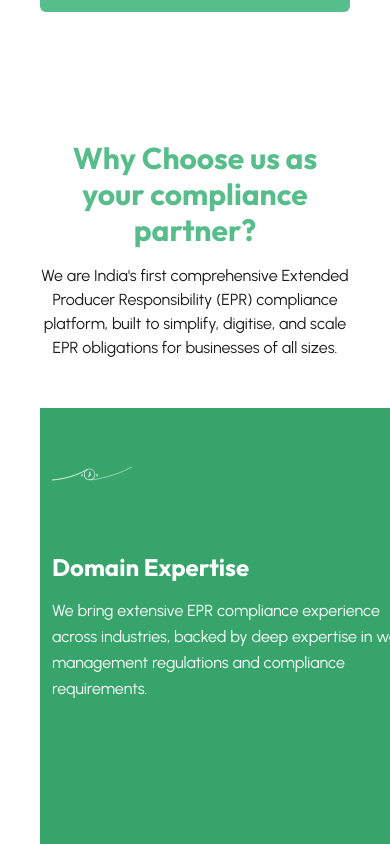
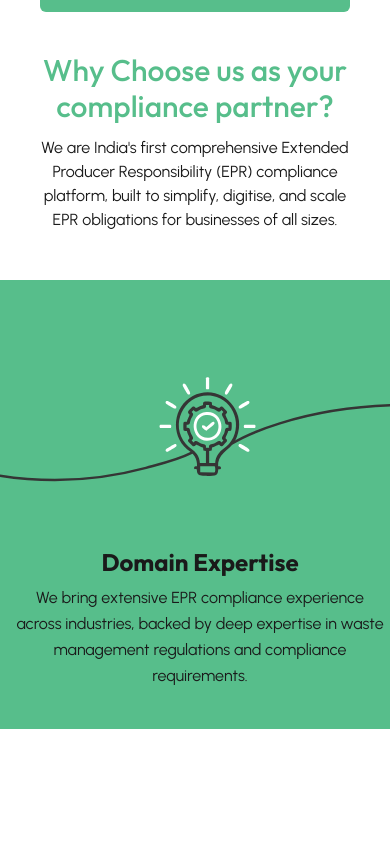
Before and after one commit to Vijayf22labs/filemyepr-ui, a React (Vite) app: page / in a window 390 px wide. Shown: the part 4020-4864 px from the top of the page. Built offline with nearby package versions, Linux system fonts and the light colour scheme.

Commit message:
Refactor WhyChooseUs component: update card icons, colors, and layout for improved visual consistency and responsiveness, including adjustments to text styles and padding.

```diff
--- a/src/components/landing-page/WhyChooseUs.tsx
+++ b/src/components/landing-page/WhyChooseUs.tsx
@@ -6,132 +6,83 @@ import TimelyComplianceIcon from '../../assets/Image 1.svg';
 const WhyChooseUs: React.FC = () => {
   const cards = [
     {
-      icon: DomainIcon,
+      icon: TimelyComplianceIcon,
       title: 'Domain Expertise',
       description: 'We bring extensive EPR compliance experience across industries, backed by deep expertise in waste management regulations and compliance requirements.',
-      bgColor: '#36A46B',
-      textColor: '#FFFFFF',
-      iconColor: '#FFFFFF',
+      bgColor: '#57BE8B',
+      titleColor: '#1A1A1A',
+      descriptionColor: '#1A1A1A',
+      iconColor: '#1A1A1A',
     },
     {
       icon: TechDrivenIcon,
       title: 'Tech Driven',
       description: 'We are tech-first team of Chartered Accountants and Environmental Engineers delivering seamless, end-to-end EPR compliance solutions for sustainable business growth and success.',
       bgColor: '#FFFFFF',
-      textColor: '#57BE8B',
+      titleColor: '#57BE8B',
+      descriptionColor: '#57BE8B',
       iconColor: '#1A1A1A',
     },
     {
-      icon: TimelyComplianceIcon,
+      icon: DomainIcon,
       title: '100% on time compliance',
       description: 'We simplify EPR compliance through our reliable recycler network, ensuring timely and effective compliance for your business.',
       bgColor: '#2C2C2C',
-      textColor: '#FFFFFF',
-      iconColor: '#FFFFFF',
+      titleColor: '#FFFFFF',
+      descriptionColor: '#FFFFFF',
+      iconColor: '#57BE8B',
     },
   ];
 
   return (
-    <section className="bg-white py-12 md:py-16 w-full overflow-x-hidden">
+    <section className="bg-white pb-10 w-full overflow-x-hidden">
       <div
-        className="bg-white flex flex-col w-full max-w-[1200px] mx-auto"
-        style={{
-          minHeight: '744px',
-          padding: '40px',
-          gap: '48px'
-        }}
+        className="bg-white flex flex-col w-full"
       >
         {/* Header */}
-        <div className="flex flex-col items-center justify-center gap-4">
-          <h2 className="text-[#57BE8B] font-urbanist font-bold text-3xl md:text-4xl lg:text-[40px] text-center">
+        <div className="flex flex-col items-center justify-center gap-3 pb-12 px-10">
+          <h2 className="text-[#57BE8B] font-urbanist font-medium text-3xl md:text-4xl lg:text-[40px] text-center">
             Why Choose us as your compliance partner?
           </h2>
-          <p className="text-[#1A1A1A] font-urbanist text-base md:text-lg text-center max-w-4xl text-opacity-80">
+          <p className="text-[#1A1A1A] font-urbanist text-base md:text-lg text-center text-opacity-80">
             We are India's first comprehensive Extended Producer Responsibility (EPR) compliance platform, built to simplify, digitise, and scale EPR obligations for businesses of all sizes.
           </p>
         </div>
 
         {/* Cards Container with Wavy Lines */}
         <div
-          className="relative flex flex-col lg:flex-row items-start justify-center w-full"
-          style={{
-            minHeight: '500px',
-            gap: '10px'
-          }}
+          className="relative flex flex-col lg:flex-row items-stretch justify-center w-full"
         >
-          {/* Wavy Line Background - SVG overlay positioned at icon level */}
-          <svg
-            className="absolute top-0 left-0 w-full h-full pointer-events-none z-10"
-            style={{ minHeight: '500px' }}
-            viewBox="0 0 1200 500"
-            preserveAspectRatio="none"
-          >
-            {/* Wavy path connecting the three card icons - positioned at icon level (~120px from top) */}
-            <defs>
-              <linearGradient id="wavyGradient" x1="0%" y1="0%" x2="100%" y2="0%">
-                <stop offset="0%" stopColor="#36A46B" />
-                <stop offset="33%" stopColor="#36A46B" />
-                <stop offset="50%" stopColor="#FFFFFF" />
-                <stop offset="100%" stopColor="#FFFFFF" />
-              </linearGradient>
-            </defs>
-            {/* Wavy line path - passes through icon area, more pronounced wave */}
-            <path
-              d="M 200 120 Q 400 80, 600 120 Q 800 160, 1000 120"
-              stroke="url(#wavyGradient)"
-              strokeWidth="3"
-              fill="none"
-              strokeLinecap="round"
-            />
-          </svg>
-
           {/* Cards */}
           {cards.map((card, index) => (
             <div
               key={index}
-              className="relative z-20 flex flex-col"
-              style={{
-                width: '400px',
-                minHeight: '500px',
-                paddingTop: '40px',
-                paddingRight: '12px',
-                paddingBottom: '40px',
-                paddingLeft: '12px',
-                backgroundColor: card.bgColor,
-                borderRadius: '0px',
-                flexShrink: 0,
-              }}
+              className="relative z-20 py-10 flex flex-col w-[400px] bg-white border-0 shrink-0"
+              style={{ backgroundColor: card.bgColor }}
             >
               {/* Icon */}
-              <div className="flex items-center justify-start mb-6" style={{ position: 'relative', zIndex: 30 }}>
+              <div className="flex items-center justify-start mb-6">
                 <div
-                  style={{
-                    width: '80px',
-                    height: '80px',
-                  }}
                 >
                   <img
                     src={card.icon}
                     alt={card.title}
                     className="object-contain w-full h-full"
-                    style={{
-                      filter: card.iconColor === '#FFFFFF' ? 'brightness(0) invert(1)' : card.iconColor === '#1A1A1A' ? 'brightness(0)' : 'none'
-                    }}
                   />
                 </div>
               </div>
 
               {/* Content */}
-              <div className="flex flex-col gap-4 flex-1">
+              <div className="flex flex-col gap-2 flex-1 px-4 text-center mt-[-160px]">
                 <h3
-                  className="font-urbanist font-bold text-2xl md:text-3xl leading-tight"
-                  style={{ color: card.textColor }}
+                  className="font-urbanist font-semibold text-2xl md:text-3xl leading-tight text-center"
+                  style={{ color: card.titleColor }}
                 >
                   {card.title}
                 </h3>
                 <p
                   className="font-urbanist text-base md:text-lg leading-relaxed"
-                  style={{ color: card.textColor }}
+                  style={{ color: card.descriptionColor }}
                 >
                   {card.description}
                 </p>
```
